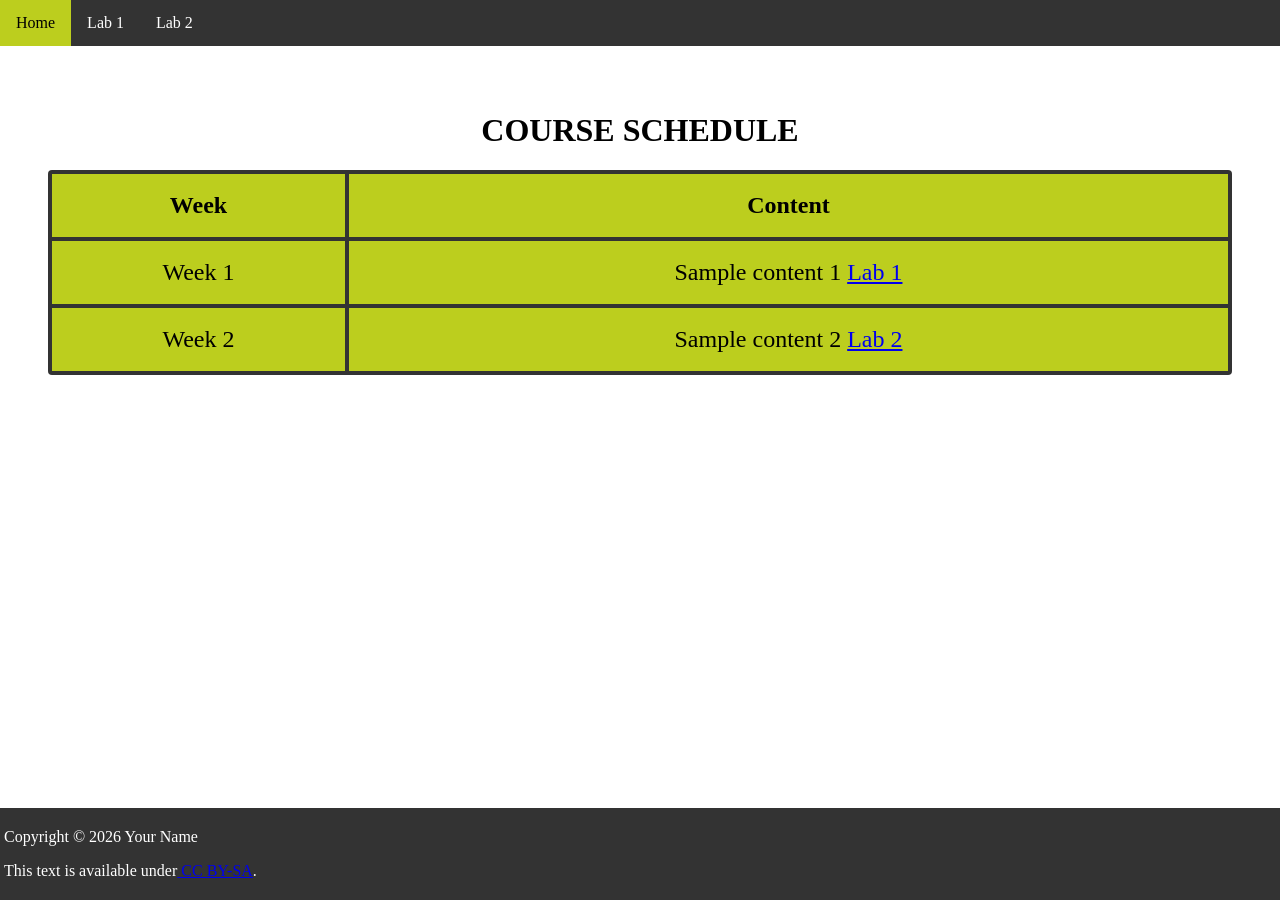
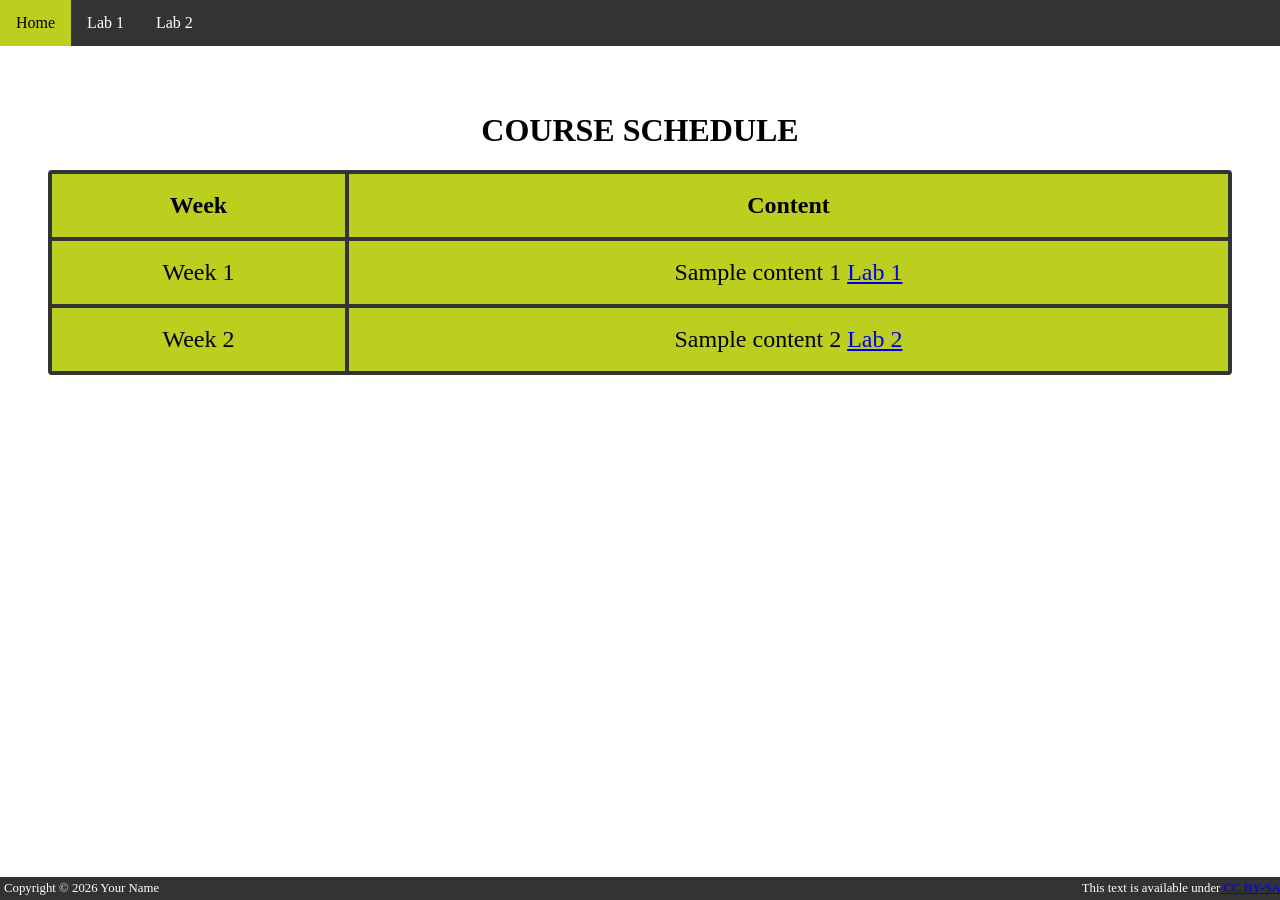
Before and after one commit to jmcarman/template.github.io, a Jekyll site: the page built from index.md, in a window 1280 px wide. Built offline with Jekyll 4.4.1, drawn with Linux system fonts in a browser that asks for light colours.

Commit message:
default.html, style.css: added div classes for copyright and license, print stylesheet.

```diff
--- a/_layouts/default.html
+++ b/_layouts/default.html
@@ -18,8 +18,12 @@
       {{ content }}
     </main>
     <footer>
-      <p>Copyright &copy; {{ site.time | date: '%Y' }} {{ site.author }}</p>
-      <p>This text is available under<a href="https://creativecommons.org/licenses/by-sa/4.0/"> {{ site.license }}</a>.</p>
+      <div class="copyright">
+        Copyright &copy; {{ site.time | date: '%Y' }} {{ site.author }}
+      </div>
+      <div class="license">
+        This text is available under<a href="https://creativecommons.org/licenses/by-sa/4.0/"> {{ site.license }}</a>.
+      </div>
     </footer>
   </body>
 </html>
--- a/assets/css/style.css
+++ b/assets/css/style.css
@@ -78,6 +78,7 @@ footer {
 	color: #ffffff;
 	padding: 0.25em;
 }
+
 /* start of navigation */
 nav {
 	position: fixed;
@@ -128,7 +129,6 @@ nav ul li.right {
 		overflow: auto;
 	}
 }
-
 /* end of navigation*/
 
 /* Table */
@@ -177,7 +177,7 @@ img.sample {
 	height: auto;
 }
 
-/* Responsive Iframe */
+/* Responsive iframe */
 .container {
 	position: relative;
 	width: 100%;
@@ -225,7 +225,6 @@ img.sample {
 	padding: .75em 0 !important;
 	font-size: 1.5em !important;
 }
-
 /* End Flex schedule (homepage) */
 
 /* Dark Mode */
@@ -277,3 +276,35 @@ img.sample {
 
 	/* End Flex schedule (homepage) */
 }
+/* End Dark Mode */
+
+/* Print Style */
+@media print {
+	body {
+		background-color: #ffffff;
+		color: #000000;
+		margin: 0;
+		font-size: 1em;
+	}
+
+	h1 {
+		color: #000000;
+		text-align: center;
+		text-transform: uppercase;
+	}
+}
+/* End Print Style */
+
+/* copyright */
+.copyright {
+	float: left;
+	text-align: center;
+	font-size: 0.8em;
+}
+
+/* license */
+.license {
+	float: right;
+	text-align: center;
+	font-size: 0.8em;
+}
```
